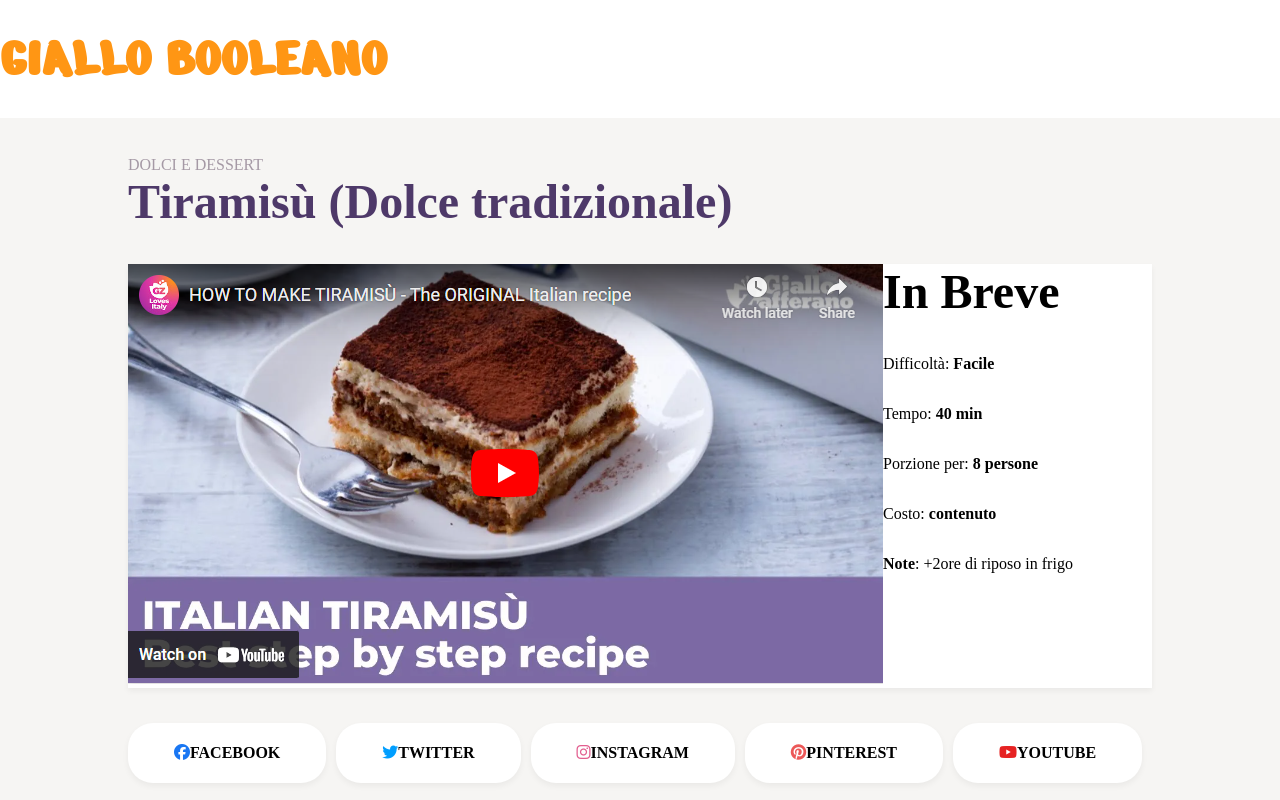
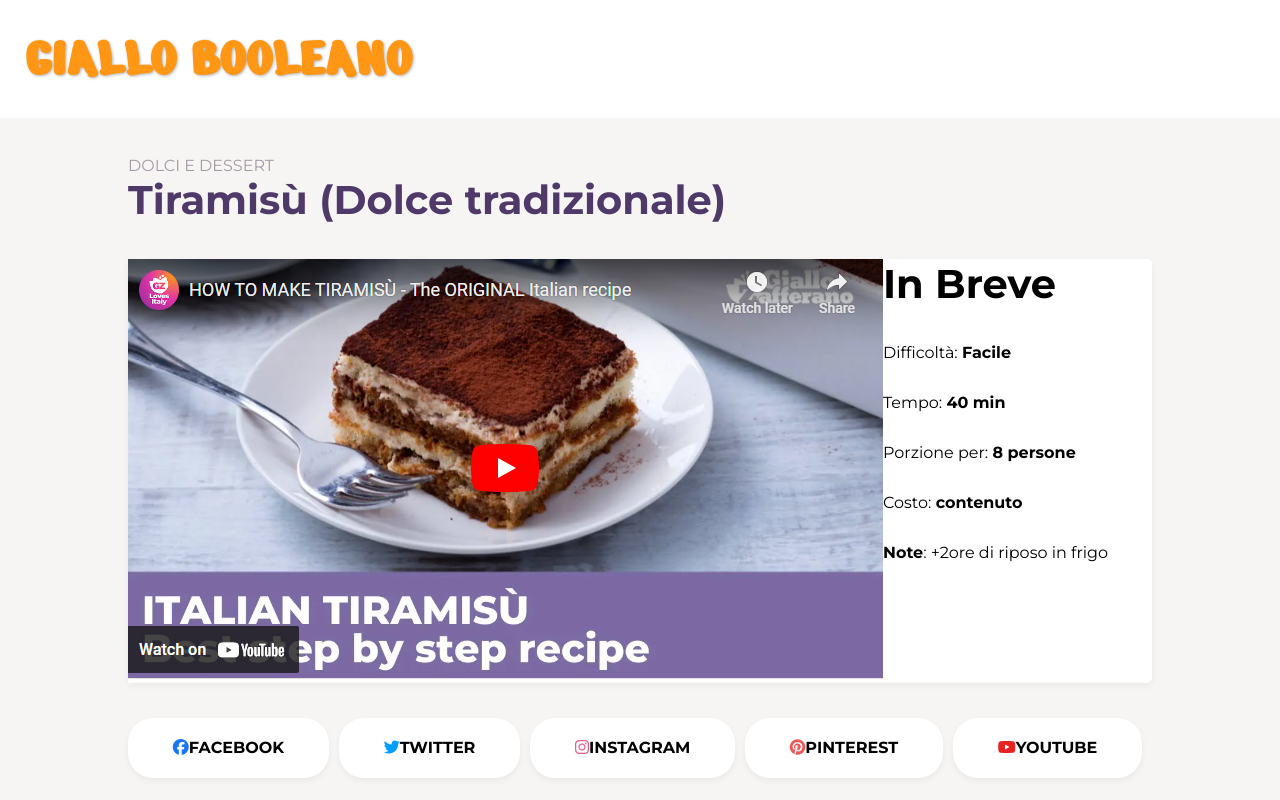
Before and after one commit to CarloCosta92/htmlcss-responsive-layout, a plain HTML site: page index.html in a window 1280 px wide. Shown: the top 800 px of the page. Drawn offline with Linux system fonts and the light colour scheme.

Commit message:
feat: add note

```diff
--- a/css/style.css
+++ b/css/style.css
@@ -8,6 +8,9 @@
 }
 
 /* common*/
+body {
+    font-family: "Montserrat", serif;
+}
 
 li{
     list-style-type: none   ;
@@ -56,7 +59,13 @@ header {
      font-style: normal;
      color: #ff9614;
      text-align: center;
-     margin: 25px 0;
+     padding: 25px;
+
+}
+
+.logo{
+    text-shadow:1px 1px 3px rgba(0, 0, 0, 0.3);
+
 }
 
 /* main */
@@ -64,7 +73,7 @@ header {
 
 
 .main-container {
-    max-width: 100%;
+    max-width: 1350px;
     padding: 3% 10%;
     background-color: #f6f5f3;
     margin: 0 auto;
@@ -87,11 +96,12 @@ header {
     background-color: #ffffff;
     margin: 35px 0;
     box-shadow: 0 3px 6px rgba(0, 0, 0, 0.05);
+    border-bottom-right-radius: 5px;
+    border-bottom-left-radius: 5px;
 }
 
 img{
     width: 100%;
-    /* height: 100%; */
 
 }
 
@@ -133,7 +143,7 @@ img{
 }
 
 .img-tiramisu{
-    /* width: 376px; */
+    width: 376px;
     margin: 0 auto;
     display: block;
     box-shadow: 0 3px 6px rgba(0, 0, 0, 0.05);
@@ -218,8 +228,7 @@ h1{
 }
 
 h2,
-h3,
-h4{
+h3{
     font-size: 2rem;
 }
 
@@ -239,6 +248,8 @@ RESPONSIVE PER DESKTOP
 .inner-container{
     display: flex;
     flex-wrap: nowrap;
+    border-bottom-left-radius: unset;
+    border-top-right-radius: 5px;
 }
 
 .info {
@@ -283,7 +294,7 @@ h1{font-size: 3.5rem;}
 h2,
 h3,
 h4{
-    font-size: 3rem;
+    font-size: 2.5rem;
 }
 
 }
--- a/index.html
+++ b/index.html
@@ -19,7 +19,7 @@
 </head>
 <body>
     <header>
-        <h1>GIALLO BOOLEANO</h1>
+        <h1 class="logo">GIALLO BOOLEANO</h1>      <!-- si poteva mettere un a all'interno di un nav -->
     </header>
 
     <main>
@@ -52,7 +52,7 @@
 
             </section>
 
-            <div class="social">
+            <div class="social">        <!-- magari era meglio trattarli come link -->
                 <ul class="icon">
                     <li><i class="fa-brands fa-facebook"></i><strong class="none-icon">FACEBOOK</strong></li>
                     <li><i class="fa-brands fa-twitter"></i><strong class="none-icon">TWITTER</strong></li>
@@ -64,7 +64,7 @@
             </div>
 
             <div>
-            <img src="/img/banner.png" alt="banner" class="none-banner">
+            <img src="/img/banner.png" alt="banner impara a cucinare con noi" class="none-banner">
             </div>
 
             <section class="recipe">
```
